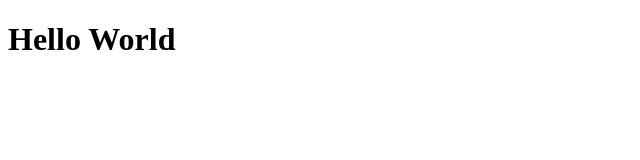
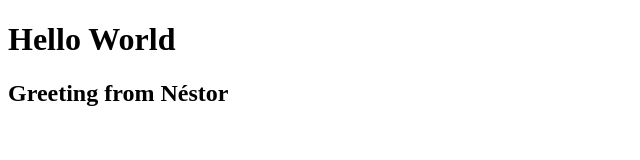
Before and after one commit to TeeAtlas/tania_project, a plain HTML site: page index.html in a window 1280 px wide. Shown: the whole page, without its empty margins (0-640 px from the left). Drawn offline with Linux system fonts and the light colour scheme.

Commit message:
Update index.html

```diff
--- a/index.html
+++ b/index.html
@@ -7,5 +7,6 @@
 </head>
 <body>
     <h1>Hello World</h1>
+    <h2>Greeting from Néstor</h2>
 </body>
 </html>
```
